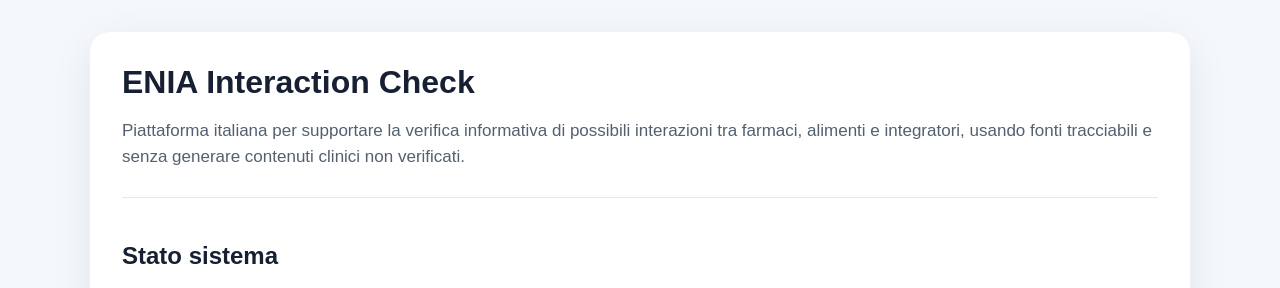
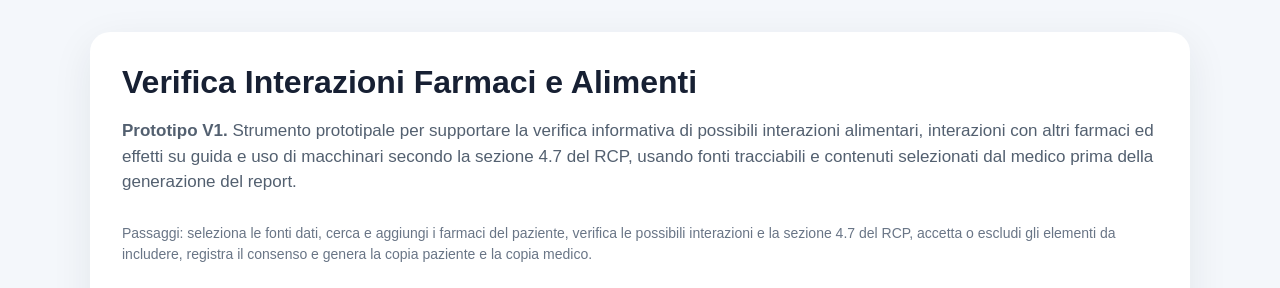
Before and after one commit to FioccoGiasse/interaction-check, a Next.js app in the folder apps/web/: page / in a window 1280 px wide. Shown: the top 288 px of the page. Built offline with nearby package versions, Linux system fonts and the light colour scheme; no server answers.

Commit message:
Update prototype title and introduction

```diff
--- a/apps/web/app/page.tsx
+++ b/apps/web/app/page.tsx
@@ -393,13 +393,15 @@ export default function Home() {
   return (
     <main className="container">
       <div className="card">
-        <div className="logo">ENIA Interaction Check</div>
+          <div className="logo">Verifica Interazioni Farmaci e Alimenti</div>
 
-        <p className="subtitle">
-          Piattaforma italiana per supportare la verifica informativa di possibili
-          interazioni tra farmaci, alimenti e integratori, usando fonti tracciabili
-          e senza generare contenuti clinici non verificati.
-        </p>
+          <p className="subtitle">
+            <strong>Prototipo V1.</strong> Strumento prototipale per supportare la verifica informativa di possibili interazioni alimentari, interazioni con altri farmaci ed effetti su guida e uso di macchinari secondo la sezione 4.7 del RCP, usando fonti tracciabili e contenuti selezionati dal medico prima della generazione del report.
+          </p>
+
+          <p className="small">
+            Passaggi: seleziona le fonti dati, cerca e aggiungi i farmaci del paziente, verifica le possibili interazioni e la sezione 4.7 del RCP, accetta o escludi gli elementi da includere, registra il consenso e genera la copia paziente e la copia medico.
+          </p>
 
         <div className="section">
           <h2>Stato sistema</h2>
```
